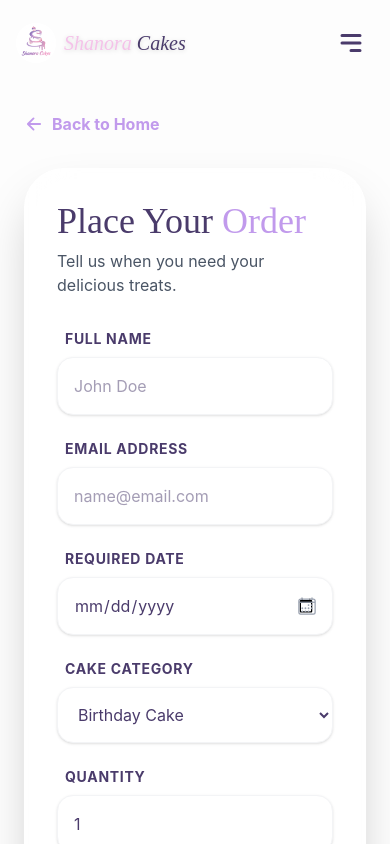
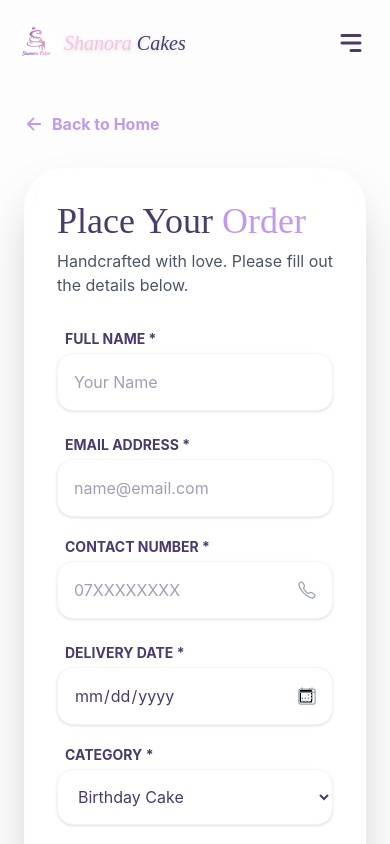
Before and after one commit to AkilaKasun/shanora-cakes-frontend, a React (Vite) app: page /order in a window 390 px wide. Shown: the top 844 px of the page. Built offline with nearby package versions, Linux system fonts and the light colour scheme.

Commit message:
form validations and phone number add

```diff
--- a/src/components/OrderPage.jsx
+++ b/src/components/OrderPage.jsx
@@ -1,6 +1,6 @@
 import React, { useState, useRef } from 'react';
-import { motion } from 'framer-motion';
-import { IoArrowBackOutline, IoSendOutline, IoCheckmarkCircleOutline, IoCalendarOutline } from 'react-icons/io5';
+import { motion, AnimatePresence } from 'framer-motion';
+import { IoArrowBackOutline, IoSendOutline, IoCheckmarkCircleOutline, IoCalendarOutline, IoCallOutline, IoAlertCircleOutline } from 'react-icons/io5';
 import { Link } from 'react-router-dom';
 import emailjs from '@emailjs/browser';
 
@@ -8,28 +8,63 @@ const OrderPage = () => {
   const formRef = useRef();
   const [loading, setLoading] = useState(false);
   const [isSent, setIsSent] = useState(false);
+  const [errors, setErrors] = useState({}); // State to track errors
 
   const [formData, setFormData] = useState({
     name: '',
     email: '',
+    phone: '',
     cakeType: 'Birthday Cake',
     quantity: 1,
-    orderDate: '', // New State for Date
+    orderDate: '',
     message: ''
   });
 
+  const validateForm = () => {
+    let newErrors = {};
+
+    // Name Validation
+    if (!formData.name.trim()) newErrors.name = "Full name is required";
+
+    // Email Validation
+    const emailRegex = /^[^\s@]+@[^\s@]+\.[^\s@]+$/;
+    if (!formData.email) {
+      newErrors.email = "Email address is required";
+    } else if (!emailRegex.test(formData.email)) {
+      newErrors.email = "Please enter a valid email (must include @ and .com)";
+    }
+
+    // Phone Validation (Exactly 10 digits)
+    const phoneRegex = /^\d{10}$/;
+    if (!formData.phone) {
+      newErrors.phone = "Contact number is required";
+    } else if (!phoneRegex.test(formData.phone)) {
+      newErrors.phone = "Phone number must be exactly 10 digits";
+    }
+
+    // Date Validation
+    if (!formData.orderDate) newErrors.orderDate = "Please select a delivery date";
+
+    // Quantity Validation
+    if (formData.quantity < 1) newErrors.quantity = "Quantity must be at least 1";
+
+    setErrors(newErrors);
+    return Object.keys(newErrors).length === 0; // Returns true if no errors
+  };
+
   const sendEmail = (e) => {
     e.preventDefault();
+
+    // Run validation before sending
+    if (!validateForm()) return;
+
     setLoading(true);
 
-
-    // Replace these with your actual IDs from EmailJS Account
     const SERVICE_ID = "service_fdkvhok";
-    const ADMIN_TEMPLATE_ID = "template_x8og9ls"; // Template for you
-    const CUSTOMER_TEMPLATE_ID = "template_amlvib4"; // Template for customer
+    const ADMIN_TEMPLATE_ID = "template_x8og9ls";
+    const CUSTOMER_TEMPLATE_ID = "template_amlvib4";
     const PUBLIC_KEY = "AGqzetc_qDMbu3hkP";
 
-    // The formData object now includes 'orderDate' which will be sent to {{orderDate}} in your templates
     const adminEmail = emailjs.send(SERVICE_ID, ADMIN_TEMPLATE_ID, formData, PUBLIC_KEY);
     const customerEmail = emailjs.send(SERVICE_ID, CUSTOMER_TEMPLATE_ID, formData, PUBLIC_KEY);
 
@@ -37,8 +72,8 @@ const OrderPage = () => {
       .then(() => {
         setLoading(false);
         setIsSent(true);
-        // Reset form
-        setFormData({ name: '', email: '', cakeType: 'Birthday Cake', quantity: 1, orderDate: '', message: '' });
+        setFormData({ name: '', email: '', phone: '', cakeType: 'Birthday Cake', quantity: 1, orderDate: '', message: '' });
+        setErrors({});
       })
       .catch((error) => {
         setLoading(false);
@@ -47,99 +82,129 @@ const OrderPage = () => {
       });
   };
 
+  // Helper component for error messages
+  const ErrorMsg = ({ msg }) => (
+    <motion.span
+      initial={{ opacity: 0, y: -10 }}
+      animate={{ opacity: 1, y: 0 }}
+      className="text-red-500 text-xs font-bold mt-1 ml-2 flex items-center gap-1"
+    >
+      <IoAlertCircleOutline /> {msg}
+    </motion.span>
+  );
+
   return (
     <div className="min-h-screen bg-base-light pt-28 pb-12 px-6 relative overflow-hidden">
-      <div className="absolute top-[-10%] right-[-10%] w-96 h-96 bg-shanora-pink/20 blur-[120px] rounded-full -z-10"></div>
-      <div className="absolute bottom-[-10%] left-[-10%] w-96 h-96 bg-shanora-purple/20 blur-[120px] rounded-full -z-10"></div>
-
       <div className="container mx-auto max-w-2xl">
         <Link to="/" className="flex items-center gap-2 text-shanora-purple font-bold mb-8 hover:text-shanora-pink transition">
           <IoArrowBackOutline size={20} /> Back to Home
         </Link>
 
-        <motion.div
-          initial={{ opacity: 0, y: 20 }}
-          animate={{ opacity: 1, y: 0 }}
-          className="bg-white/70 backdrop-blur-xl border border-white/40 p-8 md:p-12 rounded-[40px] shadow-2xl relative overflow-hidden"
-        >
+        <motion.div className="bg-white/70 backdrop-blur-xl border border-white/40 p-8 md:p-12 rounded-[40px] shadow-2xl relative overflow-hidden">
           {isSent && (
-            <motion.div
-              initial={{ opacity: 0 }}
-              animate={{ opacity: 1 }}
-              className="absolute inset-0 bg-white/95 z-50 flex flex-col items-center justify-center text-center p-10"
-            >
+            <motion.div initial={{ opacity: 0 }} animate={{ opacity: 1 }} className="absolute inset-0 bg-white/95 z-50 flex flex-col items-center justify-center text-center p-10">
               <IoCheckmarkCircleOutline className="text-shanora-purple text-8xl mb-4" />
-              <h2 className="text-3xl font-title text-shanora-dark">Sweet Success!</h2>
-              <p className="text-gray-600 mt-4 text-lg">
-                Your order for <span className="font-bold text-shanora-purple">{formData.orderDate}</span> has been received!
-                Check your email for confirmation.
-              </p>
-              <button
-                onClick={() => setIsSent(false)}
-                className="mt-8 bg-shanora-purple text-white px-8 py-3 rounded-full font-bold hover:bg-shanora-pink transition"
-              >
-                Place Another Order
-              </button>
+              <h2 className="text-3xl font-title text-shanora-dark text-shanora-pink">Order Received!</h2>
+              <p className="text-gray-600 mt-4 text-lg">We'll be in touch shortly to confirm your sweet treats.</p>
+              <button onClick={() => setIsSent(false)} className="mt-8 bg-shanora-purple text-white px-8 py-3 rounded-full font-bold hover:bg-shanora-pink transition">Place Another Order</button>
             </motion.div>
           )}
 
           <h1 className="text-4xl font-title text-shanora-dark mb-2">Place Your <span className="text-shanora-purple">Order</span></h1>
-          <p className="text-gray-600 mb-8">Tell us when you need your delicious treats.</p>
+          <p className="text-gray-600 mb-8 font-sans">Handcrafted with love. Please fill out the details below.</p>
 
-          <form ref={formRef} onSubmit={sendEmail} className="space-y-6">
-            {/* ... Name and Email fields stay the same ... */}
+          <form ref={formRef} onSubmit={sendEmail} className="space-y-5" noValidate>
+
+            {/* Name & Email Row */}
             <div className="grid grid-cols-1 md:grid-cols-2 gap-6">
-              <div className="flex flex-col gap-2">
-                <label className="font-bold text-shanora-dark ml-2 text-sm uppercase tracking-wider">Full Name</label>
-                <input required type="text" placeholder="John Doe" className="bg-white border border-gray-100 p-4 rounded-2xl focus:ring-2 focus:ring-shanora-purple outline-none transition shadow-sm" value={formData.name} onChange={(e) => setFormData({...formData, name: e.target.value})} />
+              <div className="flex flex-col">
+                <label className="font-bold text-shanora-dark ml-2 text-sm uppercase mb-1">Full Name *</label>
+                <input
+                  type="text"
+                  placeholder="Your Name"
+                  className={`bg-white border ${errors.name ? 'border-red-400 ring-1 ring-red-100' : 'border-gray-100'} p-4 rounded-2xl focus:ring-2 focus:ring-shanora-purple outline-none transition shadow-sm`}
+                  value={formData.name}
+                  onChange={(e) => setFormData({...formData, name: e.target.value})}
+                />
+                {errors.name && <ErrorMsg msg={errors.name} />}
               </div>
-              <div className="flex flex-col gap-2">
-                <label className="font-bold text-shanora-dark ml-2 text-sm uppercase tracking-wider">Email Address</label>
-                <input required type="email" placeholder="name@email.com" className="bg-white border border-gray-100 p-4 rounded-2xl focus:ring-2 focus:ring-shanora-purple outline-none transition shadow-sm" value={formData.email} onChange={(e) => setFormData({...formData, email: e.target.value})} />
+              <div className="flex flex-col">
+                <label className="font-bold text-shanora-dark ml-2 text-sm uppercase mb-1">Email Address *</label>
+                <input
+                  type="email"
+                  placeholder="name@email.com"
+                  className={`bg-white border ${errors.email ? 'border-red-400 ring-1 ring-red-100' : 'border-gray-100'} p-4 rounded-2xl focus:ring-2 focus:ring-shanora-purple outline-none transition shadow-sm`}
+                  value={formData.email}
+                  onChange={(e) => setFormData({...formData, email: e.target.value})}
+                />
+                {errors.email && <ErrorMsg msg={errors.email} />}
               </div>
             </div>
 
-            {/* NEW ROW: Date and Category */}
+            {/* Phone & Date Row */}
             <div className="grid grid-cols-1 md:grid-cols-2 gap-6">
-              <div className="flex flex-col gap-2">
-                <label className="font-bold text-shanora-dark ml-2 text-sm uppercase tracking-wider">Required Date</label>
+              <div className="flex flex-col">
+                <label className="font-bold text-shanora-dark ml-2 text-sm uppercase mb-1">Contact Number *</label>
                 <div className="relative">
                   <input
-                    required
+                    type="tel"
+                    placeholder="07XXXXXXXX"
+                    className={`w-full bg-white border ${errors.phone ? 'border-red-400 ring-1 ring-red-100' : 'border-gray-100'} p-4 rounded-2xl focus:ring-2 focus:ring-shanora-purple outline-none transition shadow-sm`}
+                    value={formData.phone}
+                    onChange={(e) => setFormData({...formData, phone: e.target.value})}
+                  />
+                  <IoCallOutline className="absolute right-4 top-1/2 -translate-y-1/2 text-gray-400" size={20} />
+                </div>
+                {errors.phone && <ErrorMsg msg={errors.phone} />}
+              </div>
+              <div className="flex flex-col">
+                <label className="font-bold text-shanora-dark ml-2 text-sm uppercase mb-1">Delivery Date *</label>
+                <div className="relative">
+                  <input
                     type="date"
-                    className="w-full bg-white border border-gray-100 p-4 rounded-2xl focus:ring-2 focus:ring-shanora-purple outline-none transition shadow-sm appearance-none"
+                    className={`w-full bg-white border ${errors.orderDate ? 'border-red-400 ring-1 ring-red-100' : 'border-gray-100'} p-4 rounded-2xl focus:ring-2 focus:ring-shanora-purple outline-none transition shadow-sm`}
                     value={formData.orderDate}
                     onChange={(e) => setFormData({...formData, orderDate: e.target.value})}
                   />
                   <IoCalendarOutline className="absolute right-4 top-1/2 -translate-y-1/2 text-gray-400 pointer-events-none" size={20} />
                 </div>
-              </div>
-              <div className="flex flex-col gap-2">
-                <label className="font-bold text-shanora-dark ml-2 text-sm uppercase tracking-wider">Cake Category</label>
-                <select className="bg-white border border-gray-100 p-4 rounded-2xl focus:ring-2 focus:ring-shanora-purple outline-none cursor-pointer shadow-sm" value={formData.cakeType} onChange={(e) => setFormData({...formData, cakeType: e.target.value})}>
-                  <option>Birthday Cake</option>
-                  <option>Anniversary Cake</option>
-                  <option>Cupcakes (Set)</option>
-                  <option>Brownies (Box)</option>
-                  <option>Customized Cake</option>
-                  <option>Bento Cake</option>
-                </select>
+                {errors.orderDate && <ErrorMsg msg={errors.orderDate} />}
               </div>
             </div>
 
-            {/* Quantity and Message */}
-            <div className="flex flex-col gap-2">
-                <label className="font-bold text-shanora-dark ml-2 text-sm uppercase tracking-wider">Quantity</label>
-                <input required type="number" min="1" className="bg-white border border-gray-100 p-4 rounded-2xl focus:ring-2 focus:ring-shanora-purple outline-none transition shadow-sm" value={formData.quantity} onChange={(e) => setFormData({...formData, quantity: e.target.value})} />
+            {/* Category & Quantity Row */}
+            <div className="grid grid-cols-1 md:grid-cols-3 gap-6">
+              <div className="md:col-span-2 flex flex-col">
+                <label className="font-bold text-shanora-dark ml-2 text-sm uppercase mb-1">Category *</label>
+                <select className="bg-white border border-gray-100 p-4 rounded-2xl focus:ring-2 focus:ring-shanora-purple outline-none cursor-pointer shadow-sm" value={formData.cakeType} onChange={(e) => setFormData({...formData, cakeType: e.target.value})}>
+                  <option value="Birthday Cake">Birthday Cake</option>
+                  <option value="Anniversary Cake">Anniversary Cake</option>
+                  <option value="Cupcakes (Set)">Cupcakes (Set)</option>
+                  <option value="Brownies (Box)">Brownies (Box)</option>
+                  <option value="Customized Cake">Customized Cake</option>
+                  <option value="Bento Cake">Bento Cake</option>
+                </select>
+              </div>
+              <div className="flex flex-col">
+                <label className="font-bold text-shanora-dark ml-2 text-sm uppercase mb-1">Quantity *</label>
+                <input
+                  type="number"
+                  min="1"
+                  className={`bg-white border ${errors.quantity ? 'border-red-400 ring-1 ring-red-100' : 'border-gray-100'} p-4 rounded-2xl focus:ring-2 focus:ring-shanora-purple outline-none shadow-sm`}
+                  value={formData.quantity}
+                  onChange={(e) => setFormData({...formData, quantity: e.target.value})}
+                />
+                {errors.quantity && <ErrorMsg msg={errors.quantity} />}
+              </div>
             </div>
 
-            <div className="flex flex-col gap-2">
-              <label className="font-bold text-shanora-dark ml-2 text-sm uppercase tracking-wider">Special Message</label>
-              <textarea rows="4" placeholder="Themes, flavors, or allergies..." className="bg-white border border-gray-100 p-4 rounded-2xl focus:ring-2 focus:ring-shanora-purple outline-none transition resize-none shadow-sm" value={formData.message} onChange={(e) => setFormData({...formData, message: e.target.value})}></textarea>
+            <div className="flex flex-col">
+              <label className="font-bold text-shanora-dark ml-2 text-sm uppercase mb-1">Special Instructions</label>
+              <textarea rows="3" placeholder="Flavors, allergies, or cake text..." className="bg-white border border-gray-100 p-4 rounded-2xl focus:ring-2 focus:ring-shanora-purple outline-none transition resize-none shadow-sm" value={formData.message} onChange={(e) => setFormData({...formData, message: e.target.value})}></textarea>
             </div>
 
-            <button disabled={loading} type="submit" className={`w-full ${loading ? 'bg-gray-400' : 'bg-shanora-purple'} text-white py-5 rounded-2xl font-bold text-xl flex items-center justify-center gap-3 hover:bg-shanora-pink transition-all shadow-lg`}>
-              {loading ? "Sending Order..." : "Confirm My Order"} <IoSendOutline />
+            <button disabled={loading} type="submit" className={`w-full ${loading ? 'bg-gray-400' : 'bg-shanora-purple'} text-white py-5 rounded-2xl font-bold text-xl flex items-center justify-center gap-3 hover:bg-shanora-pink transition-all shadow-lg active:scale-95`}>
+              {loading ? "Processing..." : "Confirm My Order"} <IoSendOutline />
             </button>
           </form>
         </motion.div>
@@ -149,136 +214,3 @@ const OrderPage = () => {
 };
 
 export default OrderPage;
-
-
-
-
-
-
-
-
-
-
-
-
-
-
-// import React, { useState } from 'react';
-// import { motion } from 'framer-motion';
-// import { IoArrowBackOutline, IoSendOutline } from 'react-icons/io5';
-// import { Link } from 'react-router-dom';
-
-// const OrderPage = () => {
-//   const [formData, setFormData] = useState({
-//     name: '',
-//     email: '',
-//     cakeType: 'Birthday Cake',
-//     quantity: 1,
-//     message: ''
-//   });
-
-//   const handleSubmit = (e) => {
-//     e.preventDefault();
-//     console.log("Order Submitted:", formData);
-//     alert("Thank you! Shanora Cakes will contact you soon to confirm your order.");
-//   };
-
-//   return (
-//     <div className="min-h-screen bg-base-light pt-28 pb-12 px-6 relative overflow-hidden">
-//       {/* Decorative Brand Glows */}
-//       <div className="absolute top-[-10%] right-[-10%] w-96 h-96 bg-shanora-pink/20 blur-[120px] rounded-full -z-10"></div>
-//       <div className="absolute bottom-[-10%] left-[-10%] w-96 h-96 bg-shanora-purple/20 blur-[120px] rounded-full -z-10"></div>
-
-//       <div className="container mx-auto max-w-2xl">
-//         {/* Back Button */}
-//         <Link to="/" className="flex items-center gap-2 text-shanora-purple font-bold mb-8 hover:text-shanora-pink transition">
-//           <IoArrowBackOutline size={20} /> Back to Home
-//         </Link>
-
-//         <motion.div
-//           initial={{ opacity: 0, y: 20 }}
-//           animate={{ opacity: 1, y: 0 }}
-//           className="bg-white/70 backdrop-blur-xl border border-white/40 p-8 md:p-12 rounded-[40px] shadow-2xl"
-//         >
-//           <h1 className="text-4xl font-title text-shanora-dark mb-2">Place Your <span className="text-shanora-purple">Order</span></h1>
-//           <p className="text-gray-600 mb-8">Fill in the details below and we'll get back to you shortly.</p>
-
-//           <form onSubmit={handleSubmit} className="space-y-6">
-//             {/* Name & Email Group */}
-//             <div className="grid grid-cols-1 md:grid-cols-2 gap-6">
-//               <div className="flex flex-col gap-2">
-//                 <label className="font-bold text-shanora-dark ml-2">Full Name</label>
-//                 <input
-//                   required
-//                   type="text"
-//                   placeholder="John Doe"
-//                   className="bg-white border border-gray-200 p-4 rounded-2xl focus:ring-2 focus:ring-shanora-purple outline-none transition"
-//                   onChange={(e) => setFormData({...formData, name: e.target.value})}
-//                 />
-//               </div>
-//               <div className="flex flex-col gap-2">
-//                 <label className="font-bold text-shanora-dark ml-2">Email Address</label>
-//                 <input
-//                   required
-//                   type="email"
-//                   placeholder="john@example.com"
-//                   className="bg-white border border-gray-200 p-4 rounded-2xl focus:ring-2 focus:ring-shanora-purple outline-none transition"
-//                   onChange={(e) => setFormData({...formData, email: e.target.value})}
-//                 />
-//               </div>
-//             </div>
-
-//             {/* Cake Type Dropdown & Quantity */}
-//             <div className="grid grid-cols-1 md:grid-cols-3 gap-6">
-//               <div className="md:col-span-2 flex flex-col gap-2">
-//                 <label className="font-bold text-shanora-dark ml-2">Select Category</label>
-//                 <select
-//                   className="bg-white border border-gray-200 p-4 rounded-2xl focus:ring-2 focus:ring-shanora-purple outline-none appearance-none cursor-pointer"
-//                   onChange={(e) => setFormData({...formData, cakeType: e.target.value})}
-//                 >
-//                   <option>Birthday Cake</option>
-//                   <option>Anniversary Cake</option>
-//                   <option>Cupcakes (Set)</option>
-//                   <option>Brownies (Box)</option>
-//                   <option>Customized Cake</option>
-//                   <option>Bento Cake</option>
-//                 </select>
-//               </div>
-//               <div className="flex flex-col gap-2">
-//                 <label className="font-bold text-shanora-dark ml-2">Quantity</label>
-//                 <input
-//                   type="number"
-//                   min="1"
-//                   defaultValue="1"
-//                   className="bg-white border border-gray-200 p-4 rounded-2xl focus:ring-2 focus:ring-shanora-purple outline-none transition"
-//                   onChange={(e) => setFormData({...formData, quantity: e.target.value})}
-//                 />
-//               </div>
-//             </div>
-
-//             {/* Special Message */}
-//             <div className="flex flex-col gap-2">
-//               <label className="font-bold text-shanora-dark ml-2">Special Message / Instructions</label>
-//               <textarea
-//                 rows="4"
-//                 placeholder="Tell us about the theme, flavors, or any allergies..."
-//                 className="bg-white border border-gray-200 p-4 rounded-2xl focus:ring-2 focus:ring-shanora-purple outline-none transition resize-none"
-//                 onChange={(e) => setFormData({...formData, message: e.target.value})}
-//               ></textarea>
-//             </div>
-
-//             {/* Submit Button */}
-//             <button
-//               type="submit"
-//               className="w-full bg-shanora-purple text-white py-5 rounded-2xl font-bold text-xl flex items-center justify-center gap-3 hover:bg-shanora-pink transition-all shadow-lg hover:shadow-shanora-pink/20"
-//             >
-//               Submit Order <IoSendOutline />
-//             </button>
-//           </form>
-//         </motion.div>
-//       </div>
-//     </div>
-//   );
-// };
-
-// export default OrderPage;
```
